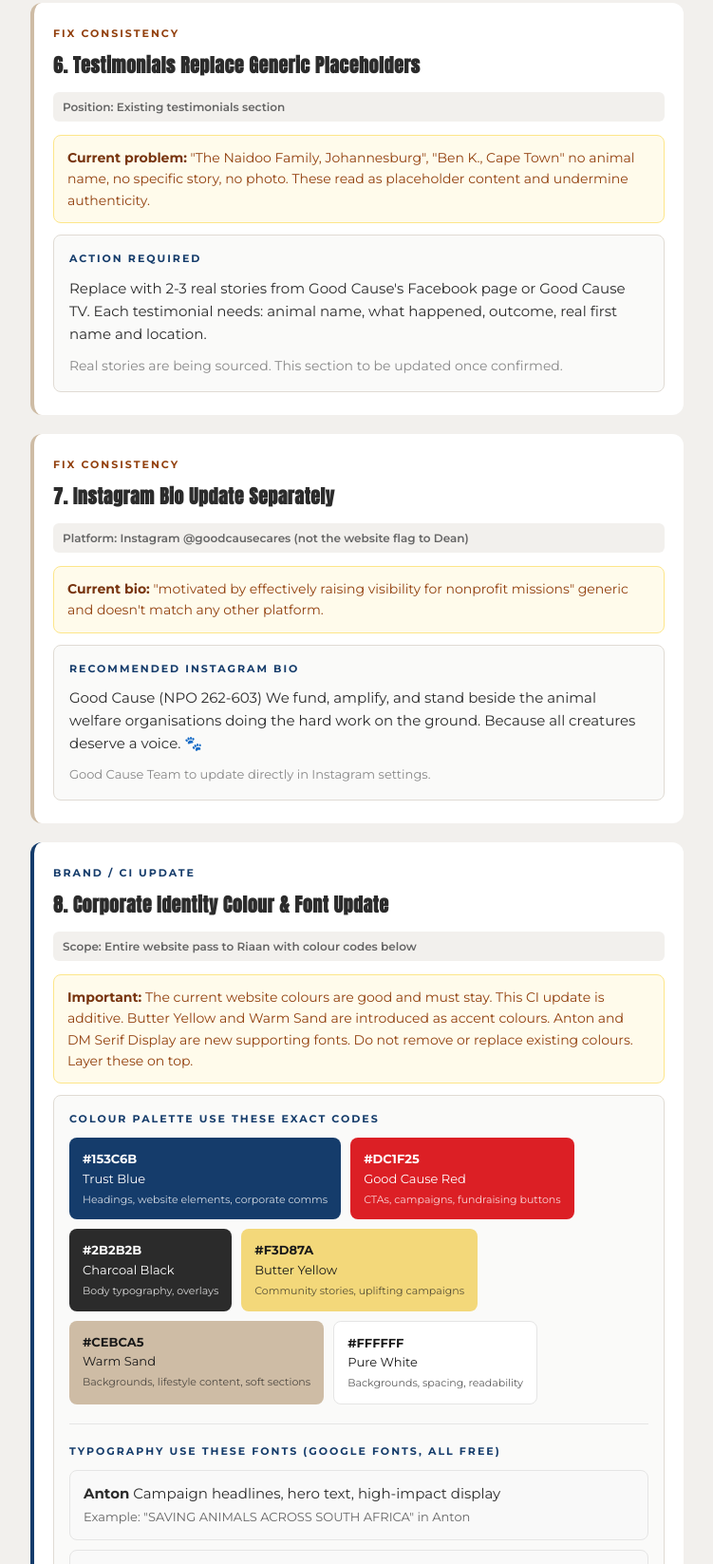
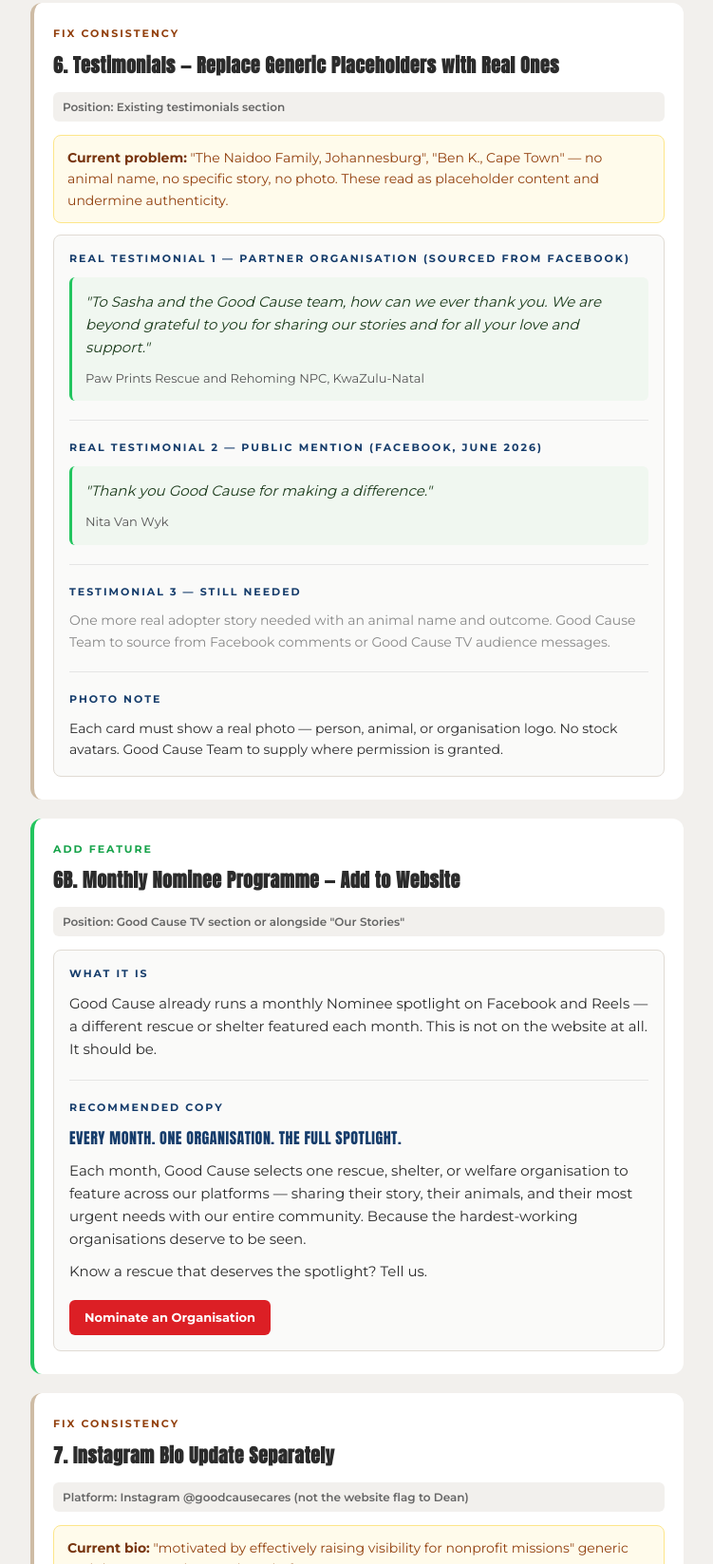
Before and after one commit to deanmeldau-ux/good-cause-brief, a plain HTML site: page index.html in a window 1280 px wide. Shown: the part 3346-4993 px from the top of the page at 95% size, without its empty margins (264-1015 px from the left). Drawn offline with Linux system fonts and the light colour scheme.

Commit message:
Add real testimonials from Facebook, monthly nominee section

```diff
--- a/index.html
+++ b/index.html
@@ -163,13 +163,44 @@
   <!-- CHANGE 6 -->
   <div class="change fix">
     <div class="change-label">Fix Consistency</div>
-    <h2>6. Testimonials Replace Generic Placeholders</h2>
+    <h2>6. Testimonials — Replace Generic Placeholders with Real Ones</h2>
     <div class="position">Position: Existing testimonials section</div>
-    <div class="note"><strong>Current problem:</strong> "The Naidoo Family, Johannesburg", "Ben K., Cape Town" no animal name, no specific story, no photo. These read as placeholder content and undermine authenticity.</div>
+    <div class="note"><strong>Current problem:</strong> "The Naidoo Family, Johannesburg", "Ben K., Cape Town" — no animal name, no specific story, no photo. These read as placeholder content and undermine authenticity.</div>
     <div class="copy-box" style="margin-top:12px">
-      <h3>Action Required</h3>
-      <p>Replace with 2-3 real stories from Good Cause's Facebook page or Good Cause TV. Each testimonial needs: animal name, what happened, outcome, real first name and location.</p>
-      <p style="color:#888;font-size:14px">Real stories are being sourced. This section to be updated once confirmed.</p>
+      <h3>Real Testimonial 1 — Partner Organisation (sourced from Facebook)</h3>
+      <div style="background:#f0f7f0;border-left:3px solid #22c55e;padding:14px;border-radius:6px;margin:8px 0">
+        <p style="font-style:italic;color:#1a3a1a">"To Sasha and the Good Cause team, how can we ever thank you. We are beyond grateful to you for sharing our stories and for all your love and support."</p>
+        <p style="font-size:13px;color:#555;margin-top:8px;margin-bottom:0">Paw Prints Rescue and Rehoming NPC, KwaZulu-Natal</p>
+      </div>
+      <hr class="divider">
+      <h3>Real Testimonial 2 — Public Mention (Facebook, June 2026)</h3>
+      <div style="background:#f0f7f0;border-left:3px solid #22c55e;padding:14px;border-radius:6px;margin:8px 0">
+        <p style="font-style:italic;color:#1a3a1a">"Thank you Good Cause for making a difference."</p>
+        <p style="font-size:13px;color:#555;margin-top:8px;margin-bottom:0">Nita Van Wyk</p>
+      </div>
+      <hr class="divider">
+      <h3>Testimonial 3 — Still Needed</h3>
+      <p style="color:#888;font-size:14px">One more real adopter story needed with an animal name and outcome. Good Cause Team to source from Facebook comments or Good Cause TV audience messages.</p>
+      <hr class="divider">
+      <h3>Photo Note</h3>
+      <p style="font-size:14px">Each card must show a real photo — person, animal, or organisation logo. No stock avatars. Good Cause Team to supply where permission is granted.</p>
+    </div>
+  </div>
+
+  <!-- CHANGE 6B -->
+  <div class="change add">
+    <div class="change-label">Add Feature</div>
+    <h2>6B. Monthly Nominee Programme — Add to Website</h2>
+    <div class="position">Position: Good Cause TV section or alongside "Our Stories"</div>
+    <div class="copy-box">
+      <h3>What It Is</h3>
+      <p>Good Cause already runs a monthly Nominee spotlight on Facebook and Reels — a different rescue or shelter featured each month. This is not on the website at all. It should be.</p>
+      <hr class="divider">
+      <h3>Recommended Copy</h3>
+      <p class="headline" style="font-size:16px">EVERY MONTH. ONE ORGANISATION. THE FULL SPOTLIGHT.</p>
+      <p>Each month, Good Cause selects one rescue, shelter, or welfare organisation to feature across our platforms — sharing their story, their animals, and their most urgent needs with our entire community. Because the hardest-working organisations deserve to be seen.</p>
+      <p>Know a rescue that deserves the spotlight? Tell us.</p>
+      <a href="#" class="cta">Nominate an Organisation</a>
     </div>
   </div>
 
```
